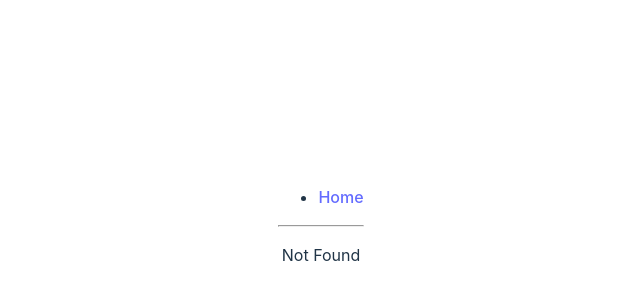
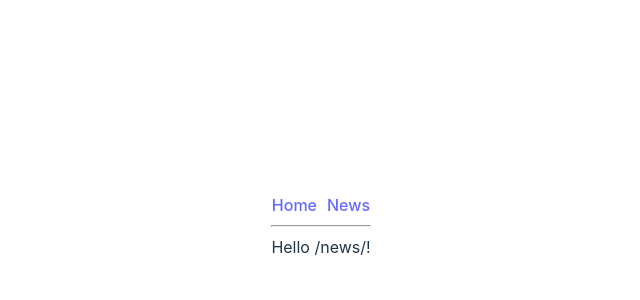
Before and after one commit to p-adams/acme-dashboard, a React (Vite) app: page /news in a window 1280 px wide. Before the commit this address had no page. Shown: the part 174-474 px from the top of the page, without its empty margins (319-959 px from the left). Built offline with nearby package versions, Linux system fonts and the light colour scheme.

Commit message:
update header nav and add new news route

```diff
--- a/src/routeTree.gen.ts
+++ b/src/routeTree.gen.ts
@@ -17,6 +17,7 @@ import { Route as rootRoute } from './routes/__root'
 // Create Virtual Routes
 
 const IndexLazyImport = createFileRoute('/')()
+const NewsIndexLazyImport = createFileRoute('/news/')()
 
 // Create/Update Routes
 
@@ -24,6 +25,11 @@ const IndexLazyRoute = IndexLazyImport.update({
   path: '/',
   getParentRoute: () => rootRoute,
 } as any).lazy(() => import('./routes/index.lazy').then((d) => d.Route))
+
+const NewsIndexLazyRoute = NewsIndexLazyImport.update({
+  path: '/news/',
+  getParentRoute: () => rootRoute,
+} as any).lazy(() => import('./routes/news/index.lazy').then((d) => d.Route))
 
 // Populate the FileRoutesByPath interface
 
@@ -36,12 +42,22 @@ declare module '@tanstack/react-router' {
       preLoaderRoute: typeof IndexLazyImport
       parentRoute: typeof rootRoute
     }
+    '/news/': {
+      id: '/news/'
+      path: '/news'
+      fullPath: '/news'
+      preLoaderRoute: typeof NewsIndexLazyImport
+      parentRoute: typeof rootRoute
+    }
   }
 }
 
 // Create and export the route tree
 
-export const routeTree = rootRoute.addChildren({ IndexLazyRoute })
+export const routeTree = rootRoute.addChildren({
+  IndexLazyRoute,
+  NewsIndexLazyRoute,
+})
 
 /* prettier-ignore-end */
 
@@ -52,11 +68,15 @@ export const routeTree = rootRoute.addChildren({ IndexLazyRoute })
     "__root__": {
       "filePath": "__root.tsx",
       "children": [
-        "/"
+        "/",
+        "/news/"
       ]
     },
     "/": {
       "filePath": "index.lazy.tsx"
+    },
+    "/news/": {
+      "filePath": "news/index.lazy.tsx"
     }
   }
 }
--- a/src/routes/__root.tsx
+++ b/src/routes/__root.tsx
@@ -4,14 +4,19 @@ import "./root.css";
 
 export const Route = createRootRoute({
   component: () => (
-    <main className="main-content">
+    <main className="Main--content">
       {/* TODO: implement layout */}
-      <header>
-        <nav>
+      <header className="Header--container">
+        <nav className="Nav--container">
           <ul>
             <li>
               <Link to="/" className="[&.active]:font-bold">
                 Home
+              </Link>
+            </li>
+            <li>
+              <Link to="/news" className="[&.active]:font-bold">
+                News
               </Link>
             </li>
           </ul>
--- /dev/null
+++ b/src/routes/news/index.lazy.tsx
@@ -0,0 +1,5 @@
+import { createLazyFileRoute } from "@tanstack/react-router";
+
+export const Route = createLazyFileRoute("/news/")({
+  component: () => <div>Hello /news/!</div>,
+});
--- a/src/routes/root.css
+++ b/src/routes/root.css
@@ -5,5 +5,14 @@
   text-align: center;
 }
 
-.main-content {
+.Nav--container ul {
+  display: flex;
+  justify-content: center;
+  gap: 10px;
+  list-style: none;
+  padding: 0;
+  margin: 0;
 }
+
+.Nav--container ul li {
+}
```
